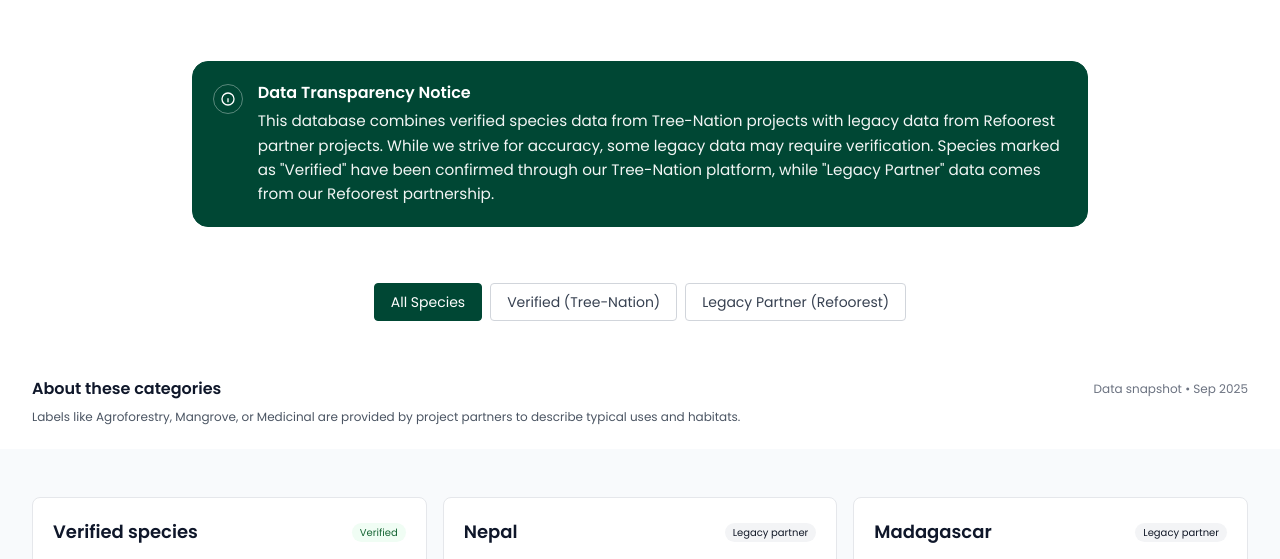
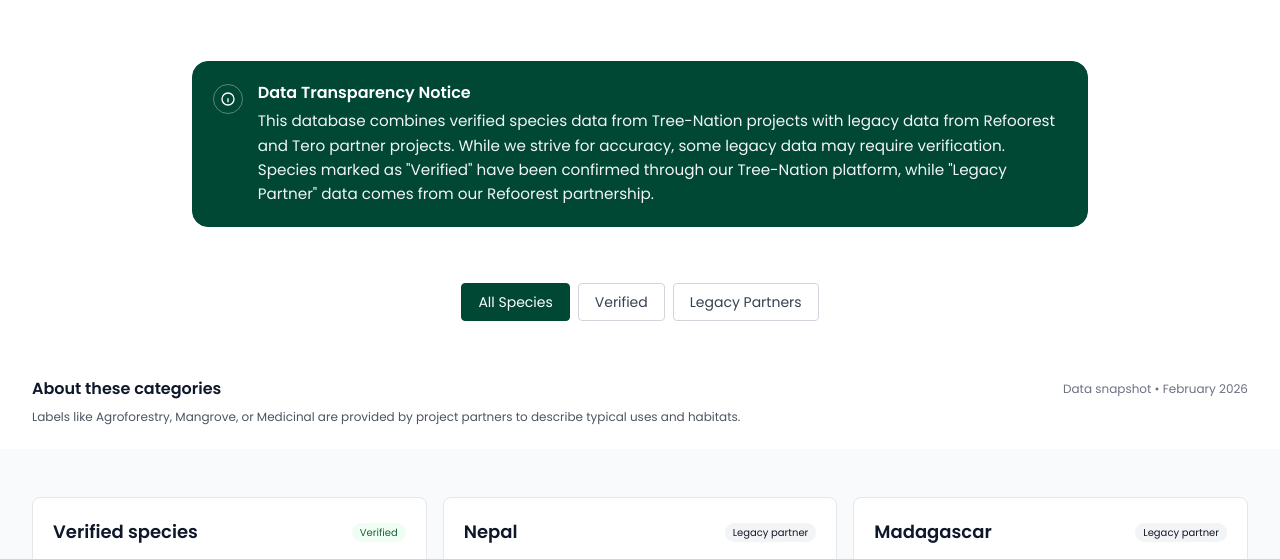
Before and after one commit to web-ready/oasis-of-change-impact-report, a plain HTML site: page species.html in a window 1280 px wide. Shown: the part 168-727 px from the top of the page. Drawn offline with nearby package versions, Linux system fonts and the light colour scheme.

Commit message:
Updated text

```diff
--- a/species.html
+++ b/species.html
@@ -102,7 +102,7 @@
                 </div>
                 <div>
                     <h3 class="ooc-alert__title">Data Transparency Notice</h3>
-                    <p class="ooc-alert__body">This database combines verified species data from Tree-Nation projects with legacy data from Refoorest partner projects. While we strive for accuracy, some legacy data may require verification. Species marked as "Verified" have been confirmed through our Tree-Nation platform, while "Legacy Partner" data comes from our Refoorest partnership.</p>
+                    <p class="ooc-alert__body">This database combines verified species data from Tree-Nation projects with legacy data from Refoorest and Tero partner projects. While we strive for accuracy, some legacy data may require verification. Species marked as "Verified" have been confirmed through our Tree-Nation platform, while "Legacy Partner" data comes from our Refoorest partnership.</p>
                 </div>
             </div>
             </div>
@@ -118,11 +118,11 @@
                 </button>
                 <button class="filter-btn px-4 py-2 rounded border border-gray-300 text-gray-700 text-sm bg-white hover:border-brand-green focus:outline-none"
                     data-filter="verified">
-                    Verified (Tree-Nation)
+                    Verified
                 </button>
                 <button class="filter-btn px-4 py-2 rounded border border-gray-300 text-gray-700 text-sm bg-white hover:border-brand-green focus:outline-none"
                     data-filter="legacy">
-                    Legacy Partner (Refoorest)
+                    Legacy Partners
                 </button>
             </div>
         </div>
@@ -140,7 +140,7 @@
         <div class="max-w-7xl mx-auto px-4 sm:px-6 lg:px-8">
             <div class="flex items-center justify-between flex-wrap gap-2">
                 <h2 class="text-base font-semibold text-deep-forest">About these categories</h2>
-                <span class="text-xs text-gray-500">Data snapshot • Sep 2025</span>
+                <span class="text-xs text-gray-500">Data snapshot • February 2026</span>
             </div>
             <p class="mt-2 text-xs text-gray-600">Labels like Agroforestry, Mangrove, or Medicinal are provided by project partners to describe typical uses and habitats.</p>
         </div>
```
